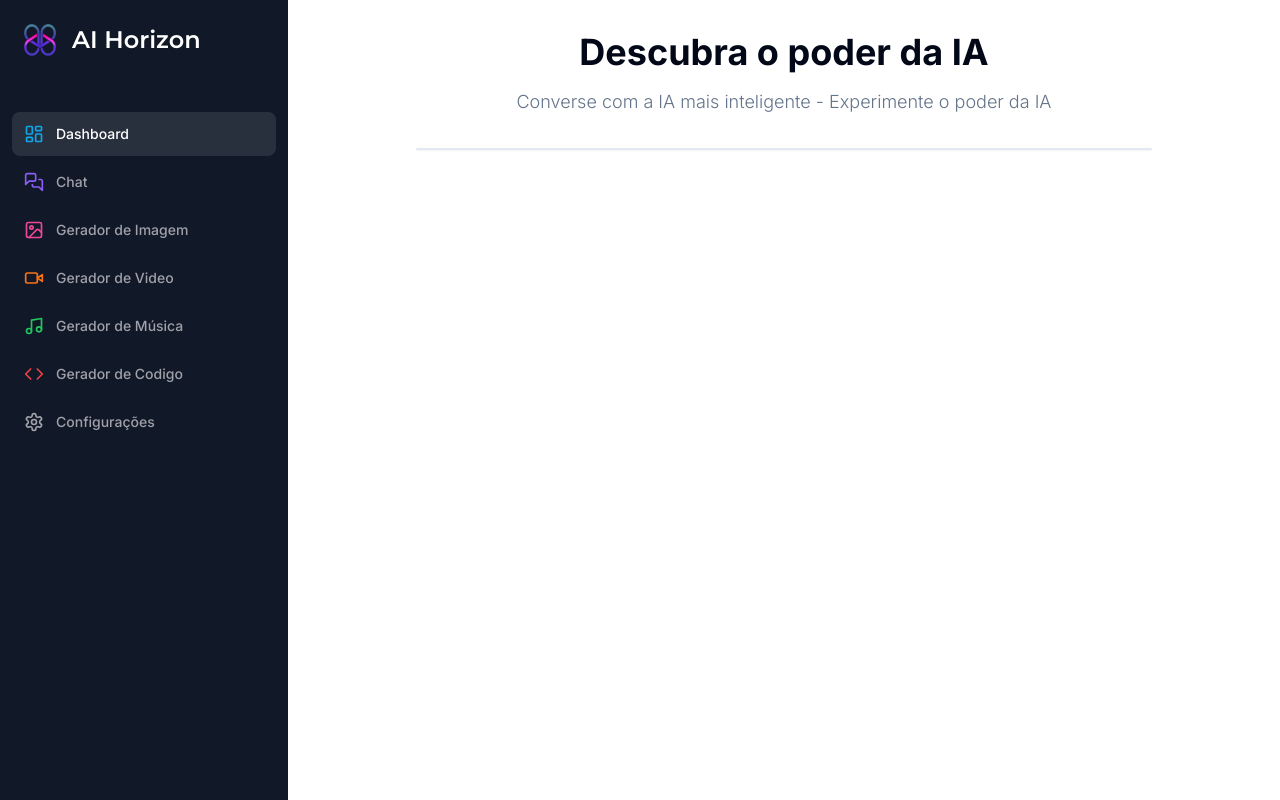
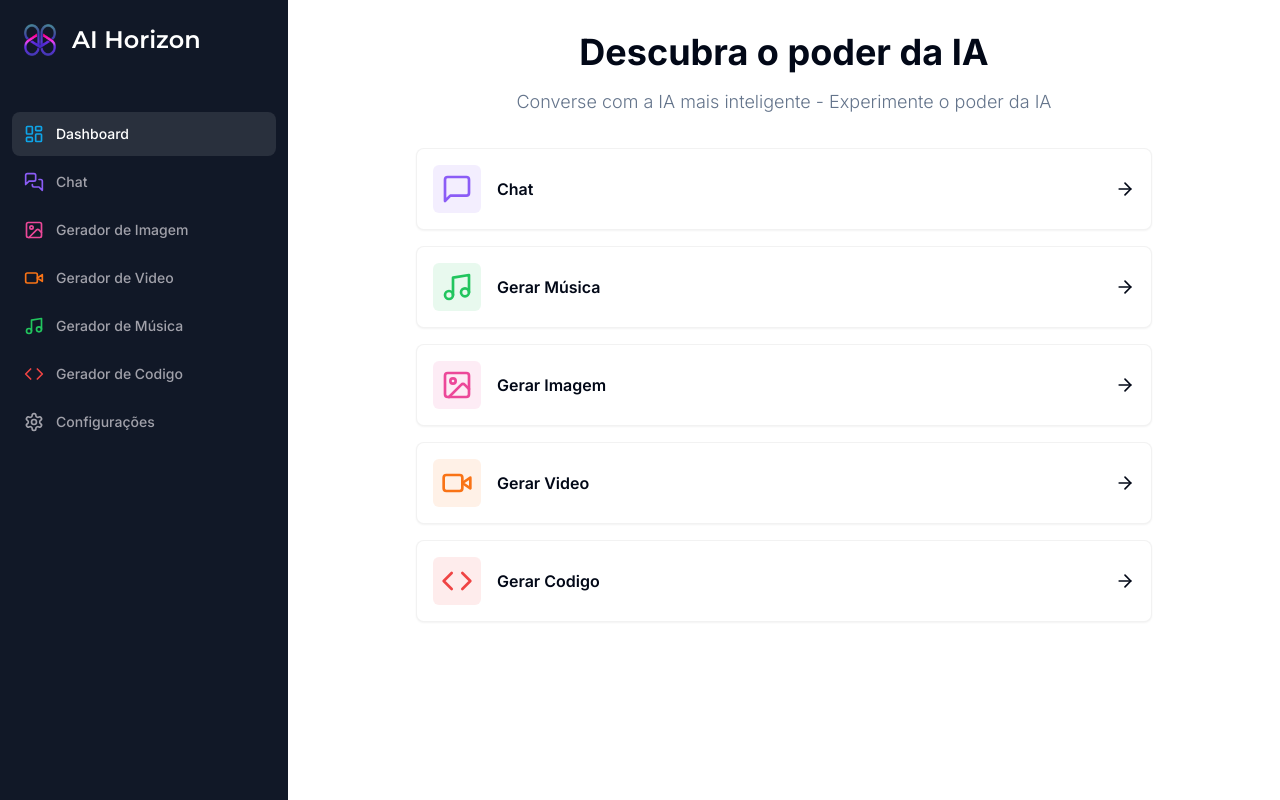
Before and after one commit to PedroLMaia/AIHorizon, a Next.js app: page /dashboard in a window 1280 px wide. Built offline with nearby package versions, Linux system fonts and the light colour scheme.

Commit message:
create dashboard

```diff
--- a/app/(dashboard)/(routes)/dashboard/page.tsx
+++ b/app/(dashboard)/(routes)/dashboard/page.tsx
@@ -1,8 +1,9 @@
 "use client";
 
 import { Card } from "@/components/ui/card";
+import { cn } from "@/lib/utils";
 
-import { MessageSquare } from "lucide-react";
+import { ArrowRight, Code, ImageIcon, MessageSquare, Music, VideoIcon } from "lucide-react";
 
 const tools = [
   {
@@ -11,6 +12,34 @@
     color: "text-violet-500",
     bgColor: "bg-violet-500/10",
     href: "/chat"
+  },
+  {
+    label: "Gerar Música",
+    icon: Music,
+    color: "text-green-500",
+    bgColor: "bg-green-500/10",
+    href: "/musica"
+  },
+  {
+    label: "Gerar Imagem",
+    icon: ImageIcon,
+    color: "text-pink-500",
+    bgColor: "bg-pink-500/10",
+    href: "/imagem"
+  },
+  {
+    label: "Gerar Video",
+    icon: VideoIcon,
+    color: "text-orange-500",
+    bgColor: "bg-orange-500/10",
+    href: "/video"
+  },
+  {
+    label: "Gerar Codigo",
+    icon: Code,
+    color: "text-red-500",
+    bgColor: "bg-red-500/10",
+    href: "/codigo"
   }
 ]
 
@@ -27,8 +56,19 @@
       </div>
       <div className="px-4 md:px-20 lg:px-32 space-y-4">
         {tools.map((tool) => (
-          <Card key={tool.href}>
-
+          <Card
+          key={tool.href}
+          className="p-4 border-black/5 flex items-center justify-between hover:shadow-md transition cursor-pointer"
+          >
+            <div className="flex items-center gap-x-4">
+              <div className={cn("p-2 w-fit rounded-md", tool.bgColor)}>
+                <tool.icon className={cn("w-8 h-8", tool.color)} />
+              </div>
+              <div className="font-semibold">
+                {tool.label}
+              </div>
+            </div>
+            <ArrowRight className="w-5 h-5" />
           </Card>
         ))}
       </div>
```
